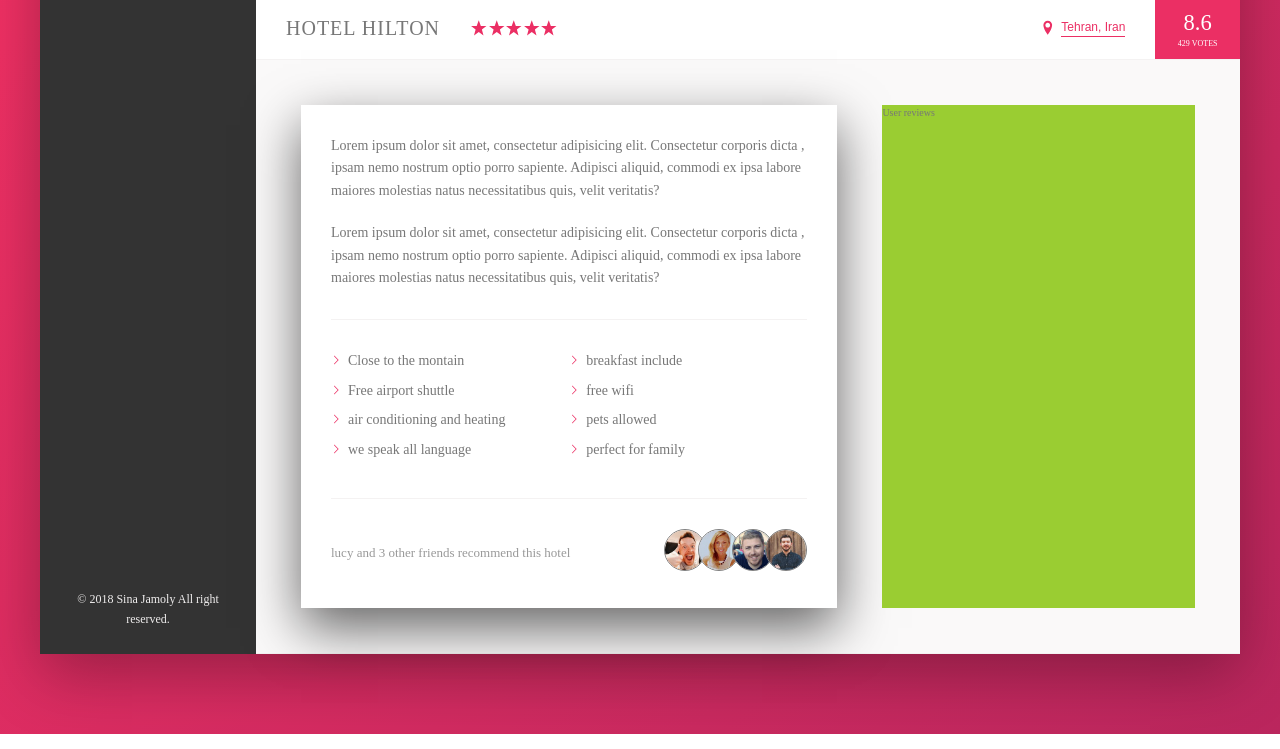
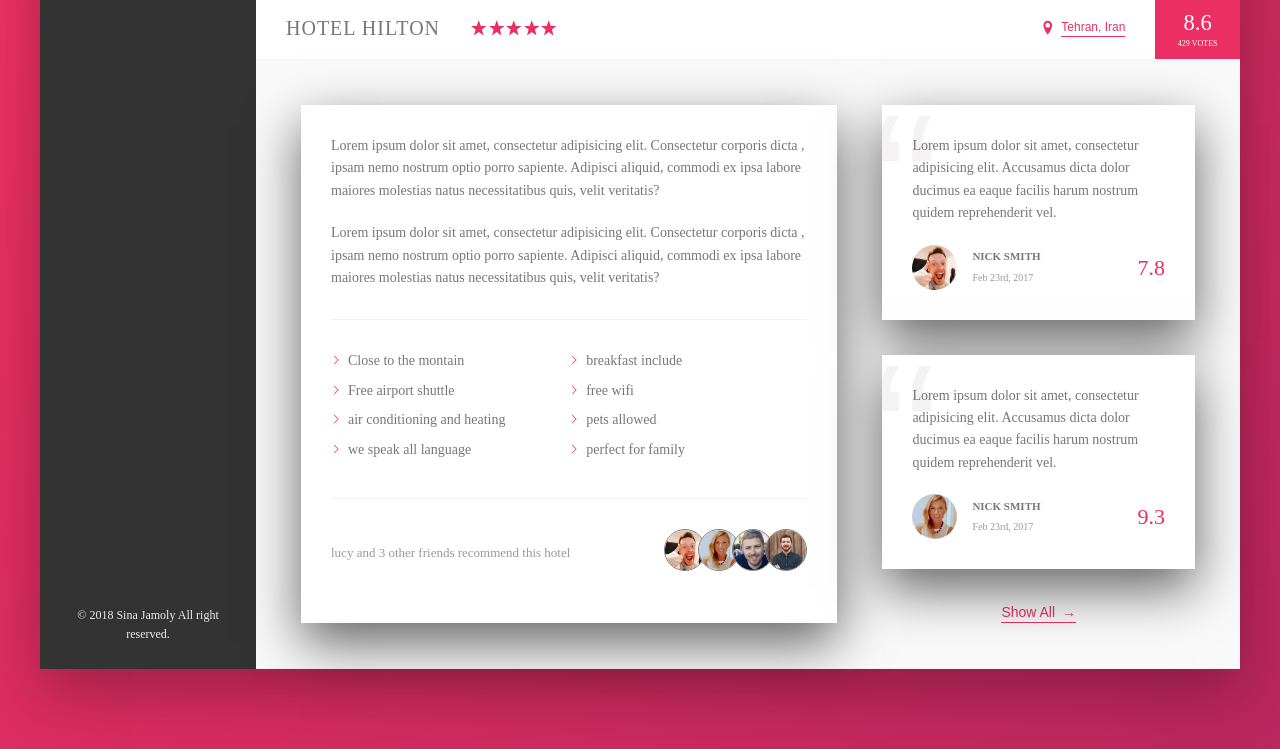
Before and after one commit to sinajamoly/BookingApp, a website: page index.html in a window 1280 px wide. Shown: the part 538-1287 px from the top of the page. Drawn offline with Linux system fonts and the light colour scheme.

Commit message:
review section added

```diff
--- a/index.html
+++ b/index.html
@@ -171,10 +171,47 @@
                             </div>
                         </div>
                         <div class="user-reviews">
-                            User reviews
+                            <figure class="review">
+                                <blockquote class="review__text">
+                                   Lorem ipsum
+                                    dolor sit amet, consectetur adipisicing
+                                    elit. Accusamus dicta dolor
+                                    ducimus ea eaque facilis harum
+                                    nostrum quidem reprehenderit vel.
+                                </blockquote>
+                                <figcaption class="review__user">
+                                    <img src="img/user-1.jpg" alt="user 1" class="review__photo">
+                                    <div class="review__user-box">
+                                        <p class="review__user-name">Nick Smith</p>
+                                        <p class="review__user-date">Feb 23rd, 2017</p>
+                                    </div>
+                                    <div class="review__rating">7.8</div>
+                                </figcaption>
+                            </figure>
+
+                            <figure class="review">
+                                <blockquote class="review__text">
+                                    Lorem ipsum
+                                    dolor sit amet, consectetur adipisicing
+                                    elit. Accusamus dicta dolor
+                                    ducimus ea eaque facilis harum
+                                    nostrum quidem reprehenderit vel.
+                                </blockquote>
+                                <figcaption class="review__user">
+                                    <img src="img/user-2.jpg" alt="user 1" class="review__photo">
+                                    <div class="review__user-box">
+                                        <p class="review__user-name">Nick Smith</p>
+                                        <p class="review__user-date">Feb 23rd, 2017</p>
+                                    </div>
+                                    <div class="review__rating">9.3</div>
+                                </figcaption>
+                            </figure>
+
+                            <button class="btn-inline">
+                                Show All <span>&rarr;</span>
+                            </button>
                         </div>
                     </div>
-
                 </main>
             </div>
         </div>
--- a/sass/_component.scss
+++ b/sass/_component.scss
@@ -273,8 +273,17 @@
   background-color: transparent;
   cursor: pointer;
   transition: all .2s;
+
+  & span{
+    margin-left: 3px;
+    transition: margin-left .2s;
+  }
+
   &:hover{
     color: var(--color-Grey-dark-1);
+    span{
+      margin-left: 8px;
+    }
   }
 
   &:focus{
@@ -368,3 +377,68 @@
     }
   }
 }
+
+///////////////////////////////////////////
+//REVIEW
+
+.review{
+  background-color: #fff;
+  box-shadow: var(--shadow-light);
+  padding: 3rem;
+  position: relative;
+  margin-bottom: 3.5rem;
+  overflow: hidden;
+
+  &__text{
+    margin-bottom: 2rem;
+    z-index: 10;
+    position: relative;
+  }
+
+  &__user{
+    display: flex;
+    align-items: center;
+  }
+
+  &__photo{
+    height: 4.5rem;
+    width: 4.5rem;
+    border-radius: 50%;
+    margin-right: 1.5rem;
+  }
+
+  &__user-box{
+    margin-right: auto;
+  }
+
+  &__user-name{
+    font-size: 1.1rem;
+    font-weight: 600;
+    text-transform: uppercase;
+    margin-bottom: 4px;
+  }
+
+  &__user-date{
+    font-size: 1rem;
+    color: var(--color-Grey-dark-3);
+  }
+
+  &__rating{
+    color: var(--color-primary);
+    font-size: 2.2rem;
+    font-weight: 300;
+  }
+
+  &::before{
+    z-index: 1;
+    content: "\201C";
+    font-size: 20rem;
+    position: absolute;
+    top:-2rem;
+    left: -1rem;
+    line-height: 1;
+    color: var(--color-Grey-light-2);
+    font-family: sans-serif;
+
+  }
+}
--- a/sass/_layout.scss
+++ b/sass/_layout.scss
@@ -34,6 +34,7 @@
 }
 
 .detail{
+  font-size: 1.4rem;
   display: flex;
   padding: 4.5rem;
   background-color: var(--color-Grey-light-1);
@@ -42,7 +43,6 @@
 }
 
 .description{
-  font-size: 1.4rem;
   background-color: #fff;
   box-shadow: var(--shadow-light);
   padding: 3rem;
@@ -51,6 +51,8 @@
 }
 
 .user-reviews{
-  background-color: yellowgreen;
   flex: 1;
+  display: flex;
+  flex-direction: column;
+  align-items: center;
 }
```
Also changed, not shown: css/style.css.
